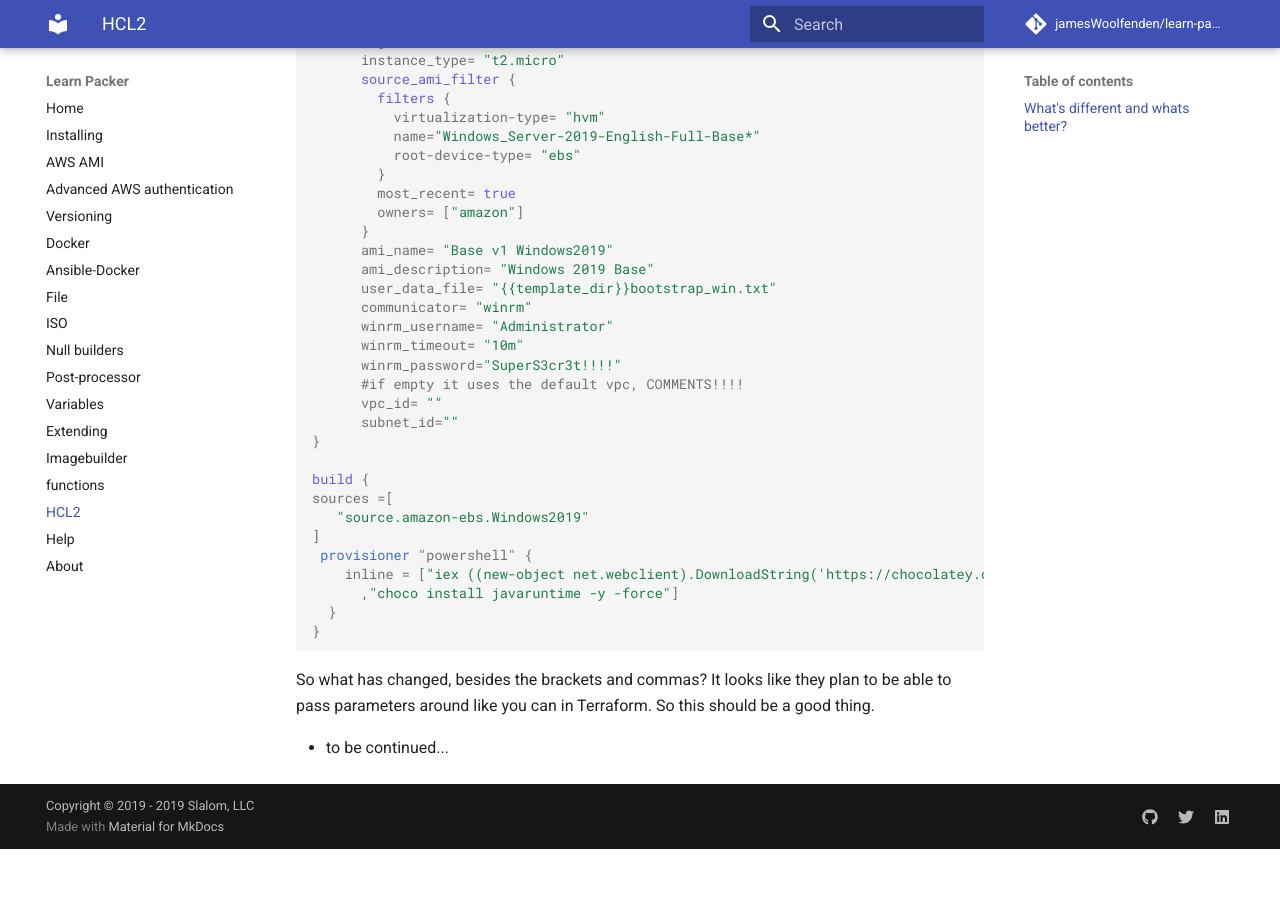
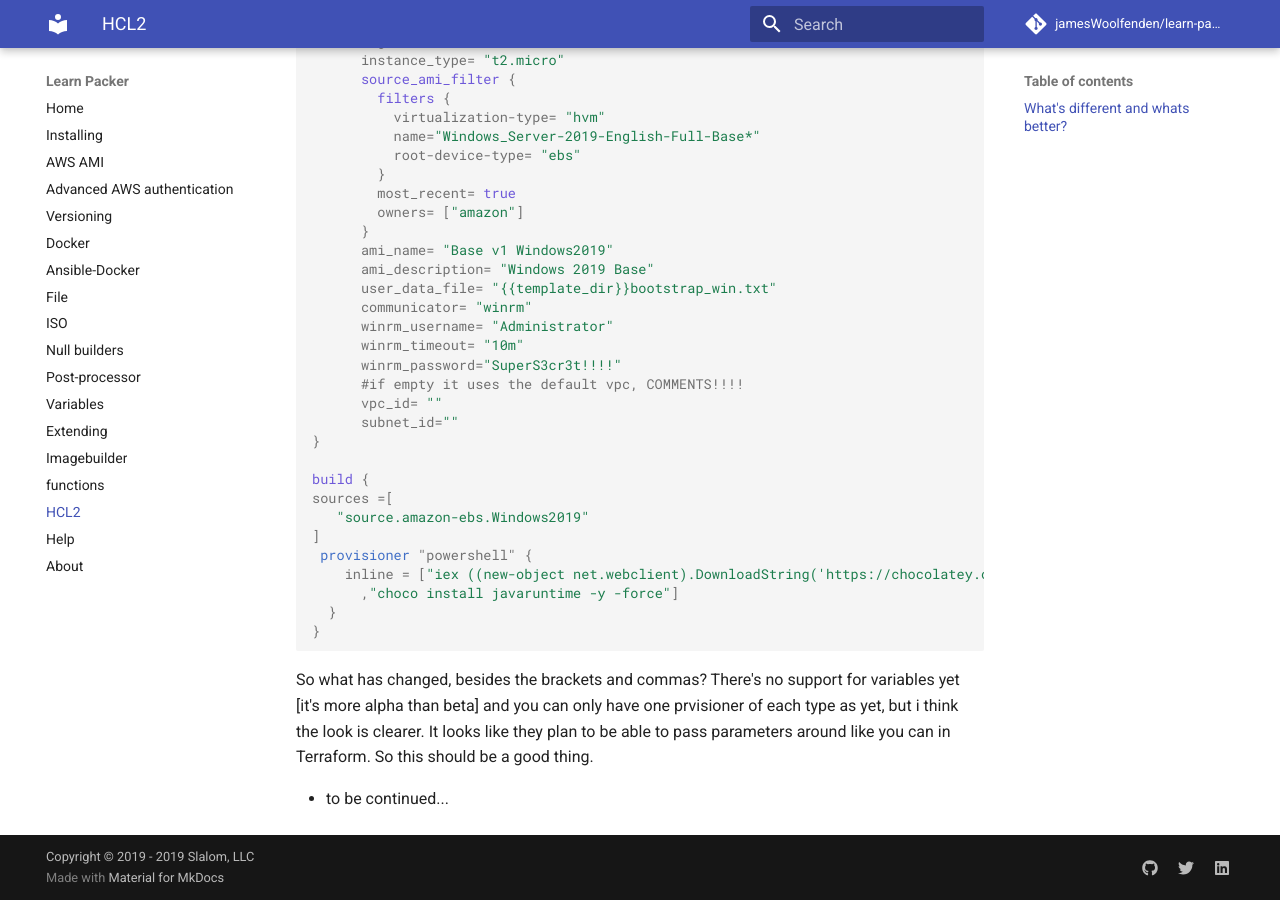
Before and after one commit to JamesWoolfenden/learn-packer, an MkDocs documentation site: the page built from docs/hcl2.md, in a window 1280 px wide and 900 px high, scrolled down 1513 px. Built offline with MkDocs 1.6.1 and Material for MkDocs 9.7.7, drawn with Linux system fonts in a browser that asks for light colours; comment, search, counter and statistics services are not loaded; before the commit the page ends 2362 px from its top, so only the background shows below that.

Commit message:
Update hcl2.md

````diff
--- a/docs/hcl2.md
+++ b/docs/hcl2.md
@@ -102,6 +102,7 @@ sources =[
 ```
 
 So what has changed, besides the brackets and commas?
+There's no support for variables yet [it's more alpha than beta] and you can only have one prvisioner of each type as yet, but i think the look is clearer.
 It looks like they plan to be able to pass parameters around like you can in Terraform. So this should be a good thing.
 
 - to be continued...
````
